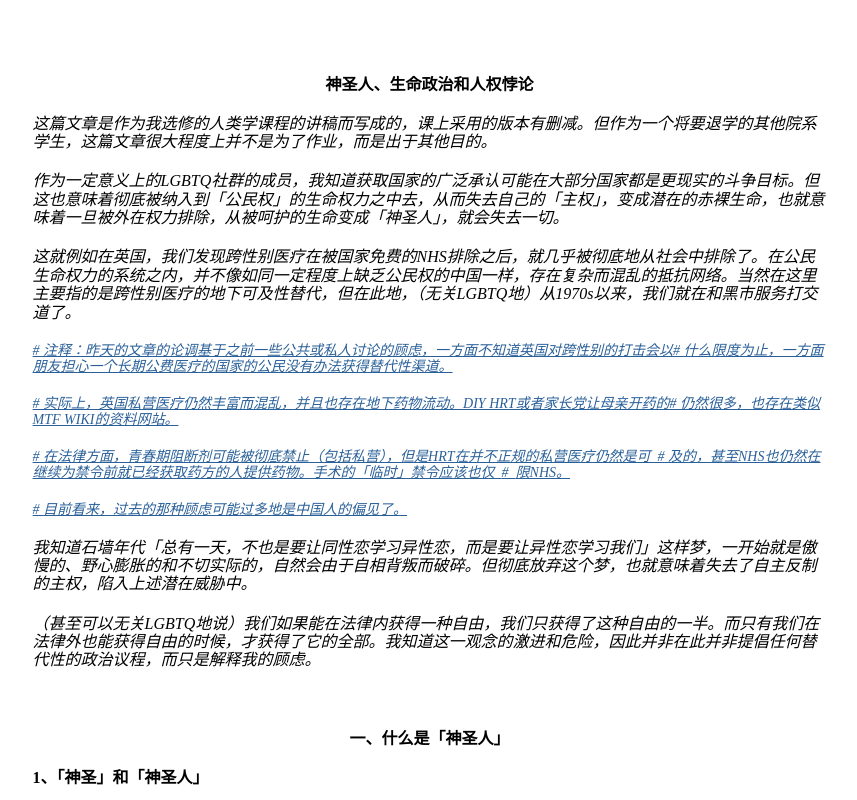
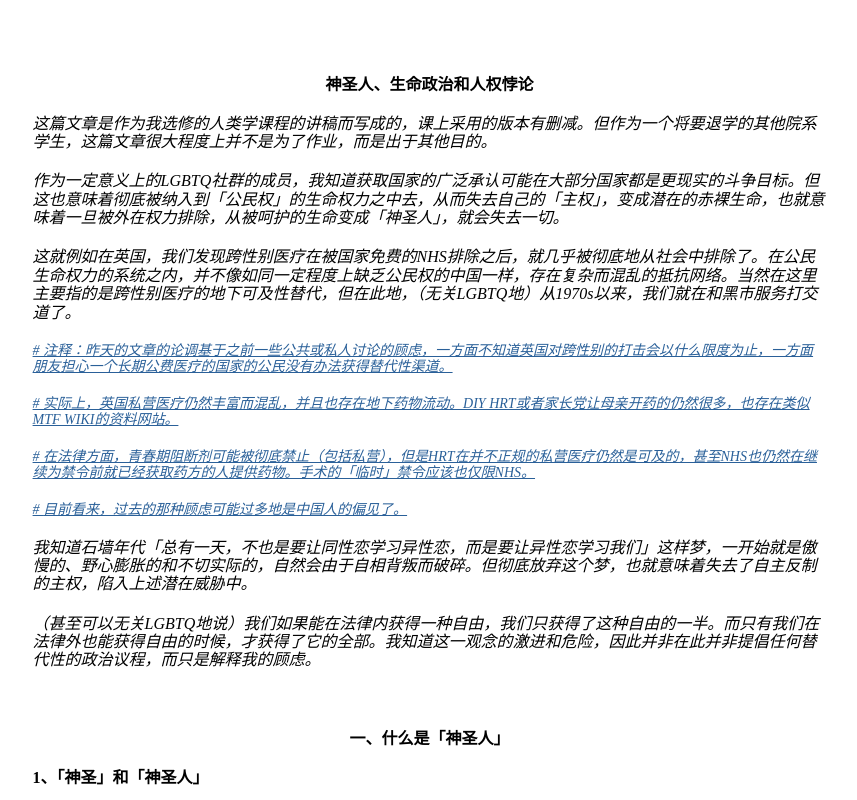
Before and after one commit to CicadaSeventeen/HomoSacer, a plain HTML site: page index.html in a window 1280 px wide. Shown: the top 800 px of the page, without its empty margins (43-900 px from the left). Drawn offline with Linux system fonts and the light colour scheme.

Commit message:
Add files via upload

```diff
--- a/index.html
+++ b/index.html
@@ -13,7 +13,7 @@
 
 <meta name="DCTERMS.issued" content="2024-10-25T15:45:40.118715605" scheme="DCTERMS.W3CDTF"/>
 
-<meta name="DCTERMS.modified" content="2024-10-28T22:41:26.828190935" scheme="DCTERMS.W3CDTF"/>
+<meta name="DCTERMS.modified" content="2024-10-28T22:44:31.775015042" scheme="DCTERMS.W3CDTF"/>
 <meta name="DCTERMS.provenance" content="Printed by &quot;PDF 文件&quot;[dc:publisher] on &quot;2024-10-27T14:23:35.320075486&quot;[dc:date] in &quot;en-US&quot;[dc:language]" xml:lang="en-US"/>
 
 <meta name="xsl:vendor" content="libxslt"/>
@@ -85,11 +85,11 @@
 
 <p class="paragraph-P38">这就例如在英国，我们发现跨性别医疗在被国家免费的NHS排除之后，就几乎被彻底地从社会中排除了。在公民生命权力的系统之内，并不像如同一定程度上缺乏公民权的中国一样，存在复杂而混乱的抵抗网络。当然在这里主要指的是跨性别医疗的地下可及性替代，但在此地，（无关LGBTQ地）从<span class="text-T17">1970s以来，我们就在和黑市服务打交道了。</span></p>
 
-<p class="paragraph-P39"># 注释：昨天的文章的论调基于之前一些公共或私人讨论的顾虑，一方面不知道英国对跨性别的打击会以# 什么限度为止，一方面朋友担心一个长期公费医疗的国家的公民没有办法获得替代性渠道。</p>
+<p class="paragraph-P39"># 注释：昨天的文章的论调基于之前一些公共或私人讨论的顾虑，一方面不知道英国对跨性别的打击会以什么限度为止，一方面朋友担心一个长期公费医疗的国家的公民没有办法获得替代性渠道。</p>
 
-<p class="paragraph-P39"># 实际上，英国私营医疗仍然丰富而混乱，并且也存在地下药物流动。DIY HRT或者家长党让母亲开药的# 仍然很多，也存在类似MTF WIKI的资料网站。</p>
+<p class="paragraph-P39"># 实际上，英国私营医疗仍然丰富而混乱，并且也存在地下药物流动。DIY HRT或者家长党让母亲开药的仍然很多，也存在类似MTF WIKI的资料网站。</p>
 
-<p class="paragraph-P39"># 在法律方面，青春期阻断剂可能被彻底禁止（包括私营），但是HRT在并不正规的私营医疗仍然是可 <span class="text-T18"> # </span>及的，甚至NHS也仍然在继续为禁令前就已经获取药方的人提供药物。手术的「临时」禁令应该也仅  <span class="text-T18">#  </span>限NHS。</p>
+<p class="paragraph-P39"># 在法律方面，青春期阻断剂可能被彻底禁止（包括私营），但是HRT在并不正规的私营医疗仍然是可及的，甚至NHS也仍然在继续为禁令前就已经获取药方的人提供药物。手术的「临时」禁令应该也仅限NHS。</p>
 
 <p class="paragraph-P39"><span class="text-T18"># </span>目前看来，过去的那种顾虑可能过多地是中国人的偏见了。</p>
 
```
